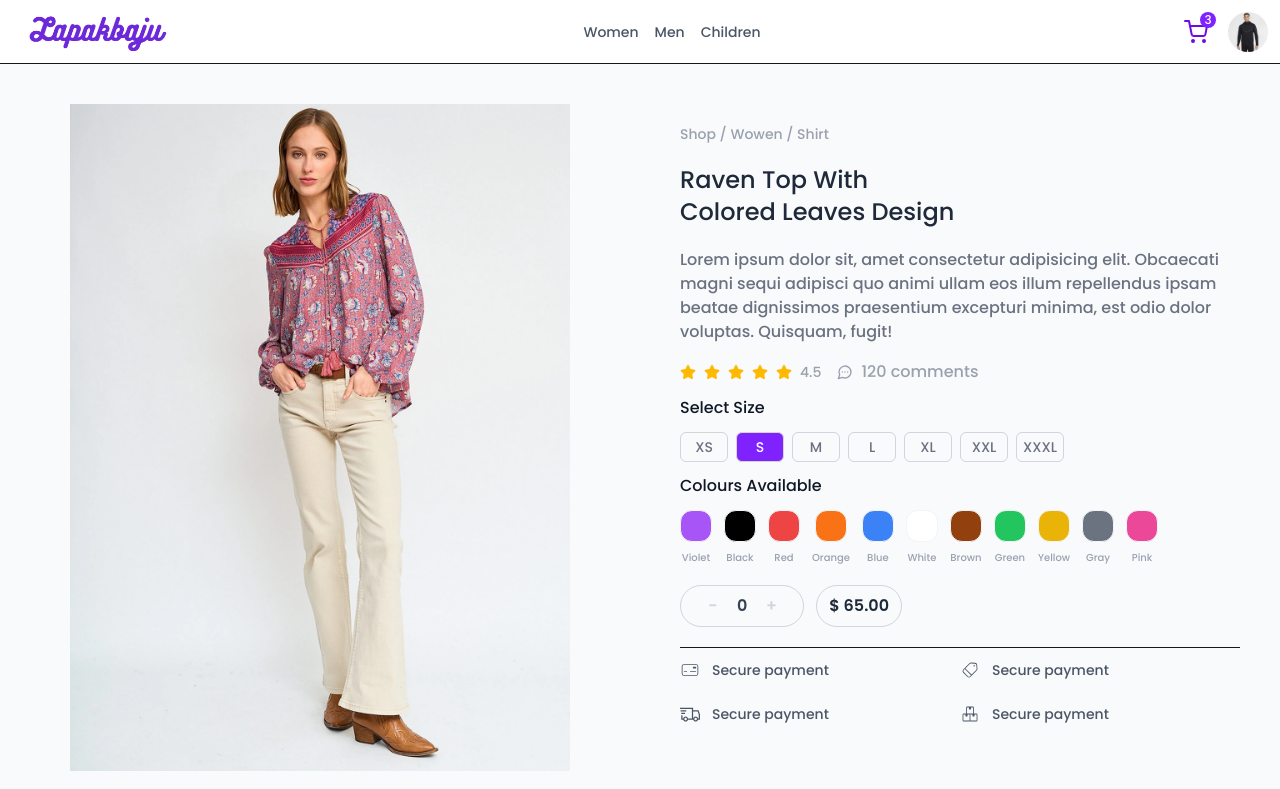
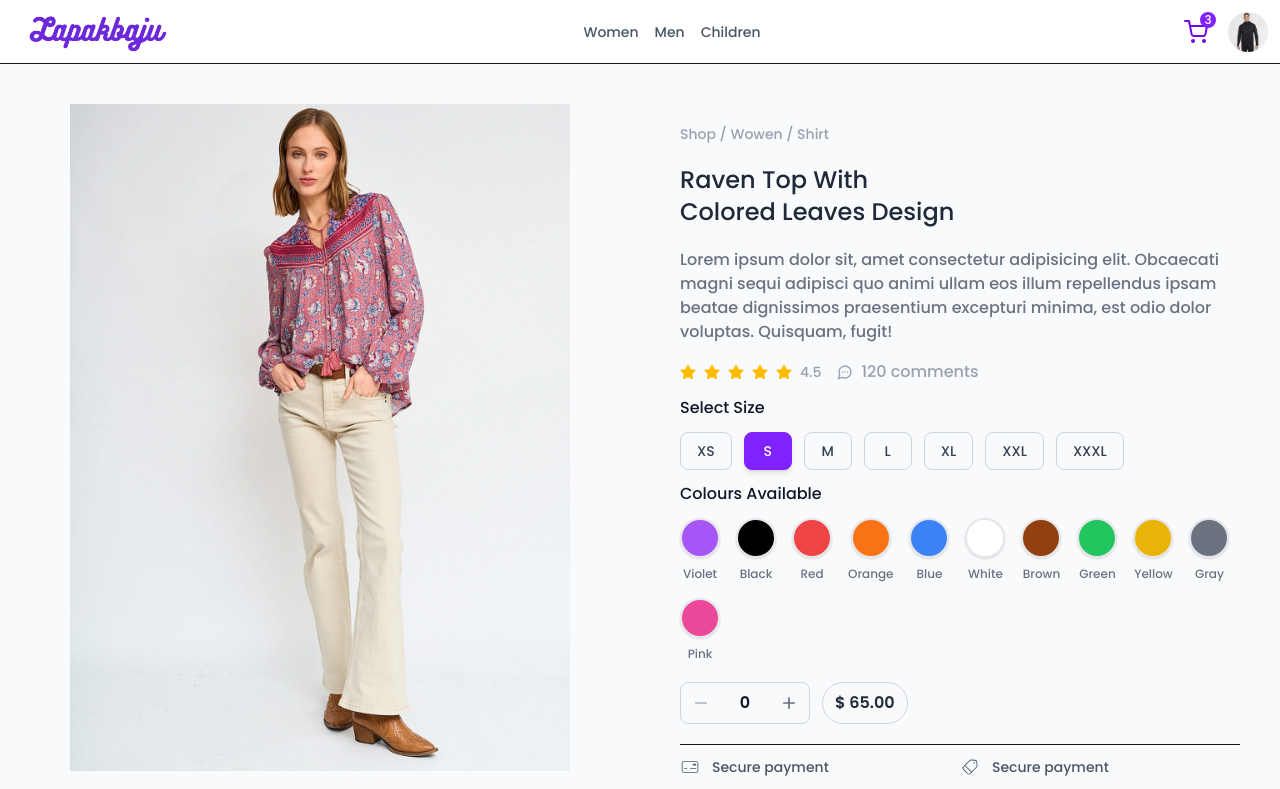
Before and after one commit to HLena/lapakbaju-store, a Next.js app: page /product/1 in a window 1280 px wide. Shown: the top 789 px of the page. Built offline with nearby package versions, Linux system fonts and the light colour scheme.

Commit message:
styles: update design

```diff
--- /dev/null
+++ b/src/components/product/AddToCartButton.tsx
@@ -0,0 +1,26 @@
+"use client";
+
+import { Button } from "@/components";
+
+interface AddToCartButtonProps {
+  className?: string;
+}
+
+const AddToCartButton = ({ className = "" }: AddToCartButtonProps) => {
+  const handleAddToCart = () => {
+    // TODO: Implement add to cart logic
+    console.log("Add to cart clicked");
+  };
+
+  return (
+    <Button
+      label="Add to Cart"
+      variant="primary"
+      size="lg"
+      className={className}
+      onClick={handleAddToCart}
+    />
+  );
+};
+
+export default AddToCartButton;
--- a/src/components/product/QuantitySelector.tsx
+++ b/src/components/product/QuantitySelector.tsx
@@ -1,39 +1,52 @@
 "use client";
 
 import { useState } from "react";
+import { CiCircleMinus, CiCirclePlus } from "react-icons/ci";
+import { MdAdd, MdRemove } from "react-icons/md";
 
 interface Props{
-  quantity: number,
+  quantity: number;
+  onQuantityChange?: (quantity: number) => void;
+  min?: number;
+  max?: number;
 };
 
-const  QuantitySelector = ({ quantity }: Props ) => {
-
+const QuantitySelector = ({ quantity, onQuantityChange, min = 1, max = 99 }: Props ) => {
   const [quantityProduct, setQuantityProduct] = useState(quantity);
 
   const onChangeQuantity = (value: number) => {
-
-    if(quantityProduct >= 0)  {
-      setQuantityProduct(Math.max(0, quantityProduct + value));
-    }
+    const newQuantity = Math.max(min, Math.min(max, quantityProduct + value));
+    setQuantityProduct(newQuantity);
+    onQuantityChange?.(newQuantity);
   }
 
   return (
-    <div className="flex gap-2 items-center border border-gray-300 rounded-full px-4">
+    <div className="flex items-center border border-gray-300 rounded-lg overflow-hidden">
       <button
-        className="flex justify-center items-center font-semibold p-1 size-8  rounded-full text-gray-300  cursor-pointer"
-        onClick={ () => onChangeQuantity(-1) }
-      >-</button>
-      <span
-        className="text-gray-700 font-semibold">
-        {quantityProduct}
-      </span>
+        className="flex justify-center items-center w-10 h-10 text-gray-500 hover:text-violet-600 hover:bg-violet-50 transition-colors disabled:opacity-50 disabled:cursor-not-allowed"
+        onClick={() => onChangeQuantity(-1)}
+        disabled={quantityProduct <= min}
+        aria-label="Decrease quantity"
+      >
+         <MdRemove className="size-5" />
+      </button>
+
+      <div className="px-4 py-2 min-w-[3rem] text-center">
+        <span className="text-gray-900 font-semibold text-md">
+          {quantityProduct}
+        </span>
+      </div>
+
       <button
-        className="flex justify-center items-center font-semibold p-1 size-8  rounded-full text-gray-300 cursor-pointer"
-        onClick={ () => onChangeQuantity(1) }
-      >+</button>
-
+        className="flex justify-center items-center w-10 h-10 text-gray-500 hover:text-violet-600 hover:bg-violet-50 transition-colors disabled:opacity-50 disabled:cursor-not-allowed"
+        onClick={() => onChangeQuantity(1)}
+        disabled={quantityProduct >= max}
+        aria-label="Increase quantity"
+      >
+        <MdAdd className="size-5" />
+      </button>
     </div>
   )
 }
 
-export default QuantitySelector
+export default QuantitySelector;
--- a/src/components/ui/filter/ColorSelector.tsx
+++ b/src/components/ui/filter/ColorSelector.tsx
@@ -17,44 +17,53 @@ const colors = [
 ];
 
 interface Props {
-  selectedColor?: string
+  selectedColor?: string;
+  onColorChange?: (color: string) => void;
 }
 
-const ColorSelector = ({ selectedColor = "" }: Props) => {
-
+const ColorSelector = ({ selectedColor = "", onColorChange }: Props) => {
   const [currentColor, setCurrentColor] = useState(selectedColor);
 
+  const handleColorSelect = (colorName: string) => {
+    setCurrentColor(colorName);
+    onColorChange?.(colorName);
+  };
+
   return (
-    <div className="flex flex-wrap gap-3">
+    <div className="flex flex-wrap gap-4">
       {
         colors.map(color => (
-          <div
+          <button
             key={color.hex}
-            className="flex flex-col items-center cursor-pointer">
+            onClick={() => handleColorSelect(color.name)}
+            className="flex flex-col items-center cursor-pointer group"
+            aria-label={`Select color ${color.name}`}
+          >
             <div
-              key={color.name}
-              onClick={ () => setCurrentColor(color.name)}
-              className={
-                clsx(
-                  "size-8 rounded-xl border-1 border-gray-100",
-                  color.name == currentColor && "border-2 border-gray-600"
-                )
-              }
+              className={clsx(
+                "size-10 rounded-full border-2 transition-all duration-200 shadow-sm",
+                "hover:scale-110 hover:shadow-md",
+                currentColor === color.name
+                  ? "border-violet-600 ring-2 ring-violet-200"
+                  : "border-gray-200 hover:border-gray-300"
+              )}
               style={{ backgroundColor: color.hex }}
             />
-            <small
-              className={
-                clsx(
-                  "text-gray-400 text-[10px] mt-2",
-                  color.name == currentColor && "font-semibold text-gray-600"
-                )
-              }
-            >{color.name}</small>
-          </div>
+            <span
+              className={clsx(
+                "text-xs mt-2 transition-colors duration-200",
+                currentColor === color.name
+                  ? "font-semibold text-violet-600"
+                  : "text-gray-500 group-hover:text-gray-700"
+              )}
+            >
+              {color.name}
+            </span>
+          </button>
         ))
       }
     </div>
   )
 }
 
-export default ColorSelector
+export default ColorSelector;
--- a/src/components/ui/filter/SizesSelector.tsx
+++ b/src/components/ui/filter/SizesSelector.tsx
@@ -16,31 +16,40 @@ const sizesTmp: Sizes[] = [
 
 interface SizesProps {
   selectedSize?: string,
-  sizes?: Sizes[]
+  sizes?: Sizes[],
+  onSizeChange?: (size: Sizes) => void
 }
 
-const SizesSelector = ({selectedSize = '', sizes = sizesTmp}: SizesProps) => {
+const SizesSelector = ({selectedSize = '', sizes = sizesTmp, onSizeChange}: SizesProps) => {
+  const [currentSize, setCurrentSize] = useState(selectedSize);
 
-  const [currentSize, setCurrentSize] = useState(selectedSize);
+  const handleSizeSelect = (size: Sizes) => {
+    setCurrentSize(size);
+    onSizeChange?.(size);
+  };
+
   return (
-    <div className="flex flex-wrap gap-2">
+    <div className="flex flex-wrap gap-3">
       {
         sizes.map(size => (
-          <div
+          <button
             key={size}
-            onClick={ () => setCurrentSize(size) }
-            className = {
-              clsx(
-                "p-1 cursor-pointer border border-gray-300 rounded-md text-sm text-center text-gray-500  min-w-12",
-                currentSize == size && "bg-violet-600 text-white",
-              )
-            }>
+            onClick={() => handleSizeSelect(size)}
+            className={clsx(
+              "px-4 py-2 text-sm font-medium rounded-lg border transition-all duration-200 min-w-[3rem] text-center",
+              "hover:border-violet-500 hover:text-violet-600 focus:outline-none focus:ring-2 focus:ring-violet-500 focus:ring-offset-2",
+              currentSize === size
+                ? "bg-violet-600 text-white border-violet-600 shadow-md"
+                : "border-gray-300 text-gray-700 hover:bg-violet-50"
+            )}
+            aria-label={`Select size ${size}`}
+          >
             {size}
-          </div>
+          </button>
         ))
       }
     </div>
   )
 }
 
-export default SizesSelector
+export default SizesSelector;
--- a/src/components/ui/form/Button.tsx
+++ b/src/components/ui/form/Button.tsx
@@ -20,7 +20,7 @@ const Button = ({
   size = "md"
 }: Props) => {
 
-  const baseClasses = "inline-flex items-center justify-center font-medium rounded-lg transition-colors focus:outline-none focus:ring-2 focus:ring-offset-2"
+  const baseClasses = "leading-6.5 inline-flex items-center justify-center font-medium rounded-lg transition-colors focus:outline-none focus:ring-2 focus:ring-offset-2"
 
   const variantClasses = {
     primary: "bg-violet-600 text-white hover:bg-violet-700 focus:ring-violet-500",
--- a/src/components/ui/form/Textbox.tsx
+++ b/src/components/ui/form/Textbox.tsx
@@ -31,7 +31,7 @@ const Textbox = ({
         onChange={onChange}
         onFocus={() => setFocused(true)}
         onBlur={() => setFocused(false)}
-        className={`w-full capitalize text-gray-900 p-2 border border-gray-200 rounded-lg focus:outline-none focus:ring-2 focus:ring-violet-500 focus:border-violet-500 transition-colors ${className}`}
+        className={`w-full capitalize text-gray-900 py-2 px-4 border border-gray-200 rounded-lg focus:outline-none focus:ring-2 focus:ring-violet-500 focus:border-violet-500 transition-colors ${className}`}
       />
       <label
         className={`absolute left-3 text-gray-500 transition-all duration-200
--- a/src/components/ui/title/Title.tsx
+++ b/src/components/ui/title/Title.tsx
@@ -11,11 +11,12 @@ interface TitleProps {
 }
 
 const Title = ({ title, subtitle, className = "", showFilterButton = false }: TitleProps) => {
+
   const openFilterPanel = useUIStore(state => state.openFilterPanel);
 
   return (
     <div className={`flex-1 ${className}`}>
-      <div className="flex items-center justify-between mb-4">
+      {/* <div className="flex items-center justify-between mb-4"> */}
         <div>
           <h1 className="text-3xl font-bold text-gray-900 capitalize mb-2">
             {title}
@@ -27,7 +28,7 @@ const Title = ({ title, subtitle, className = "", showFilterButton = false }: Ti
           )}
         </div>
 
-        {showFilterButton && (
+          {/* {showFilterButton && (
             <button
               className='lg:hidden inline-flex items-center gap-2 px-4 py-2 border border-gray-300 rounded-lg text-gray-700 bg-white hover:bg-gray-50 transition-colors shadow-sm'
               onClick={openFilterPanel}
@@ -35,8 +36,8 @@ const Title = ({ title, subtitle, className = "", showFilterButton = false }: Ti
               <CiFilter className="w-5 h-5" />
               <span className="text-sm font-medium">Filters</span>
             </button>
-        )}
-      </div>
+          )} */}
+      {/* </div> */}
     </div>
   )
 }
```
Also changed, not shown: src/components/cart/CartItem.tsx (+6 -6 lines). Lines whose indentation alone changed are shown as unchanged.
